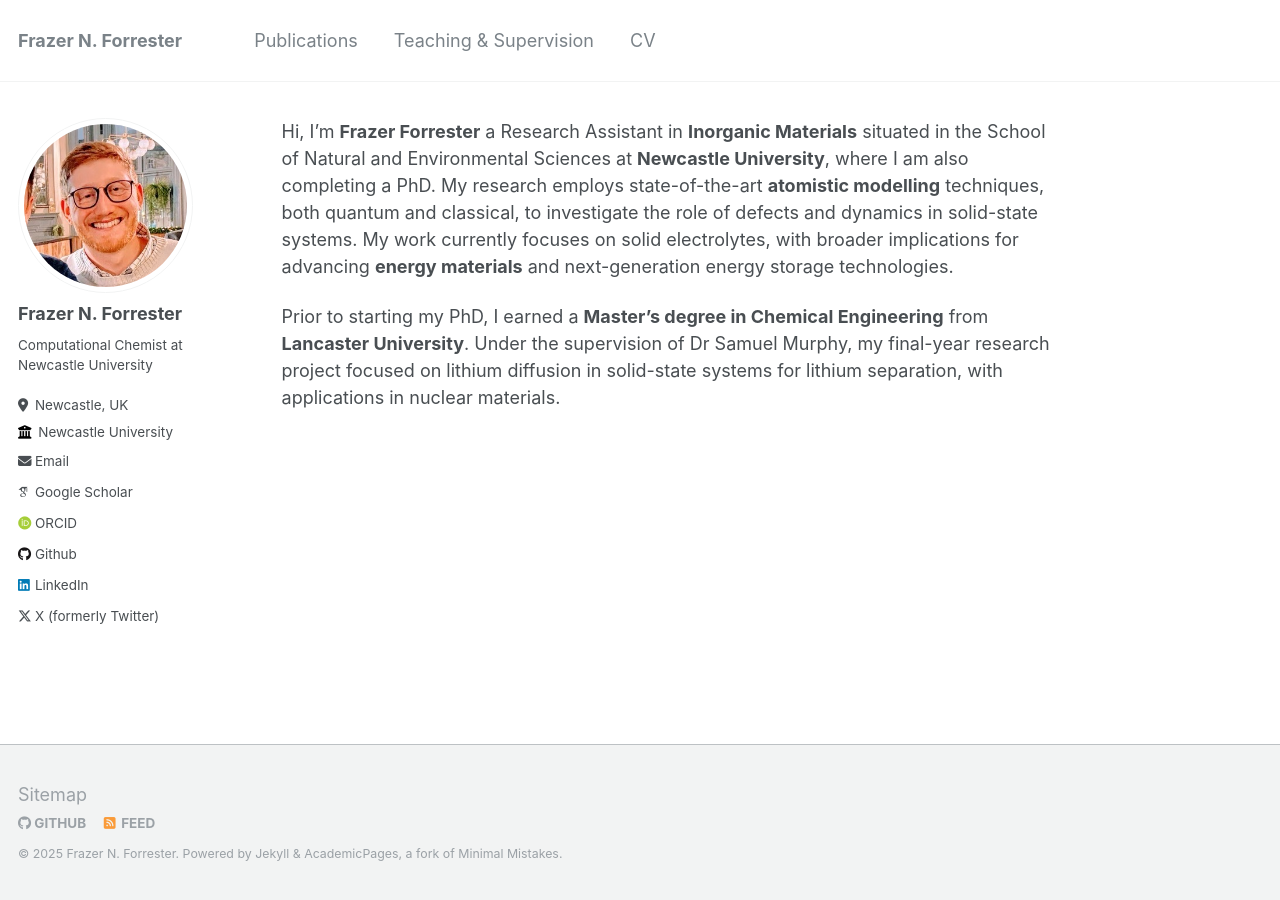
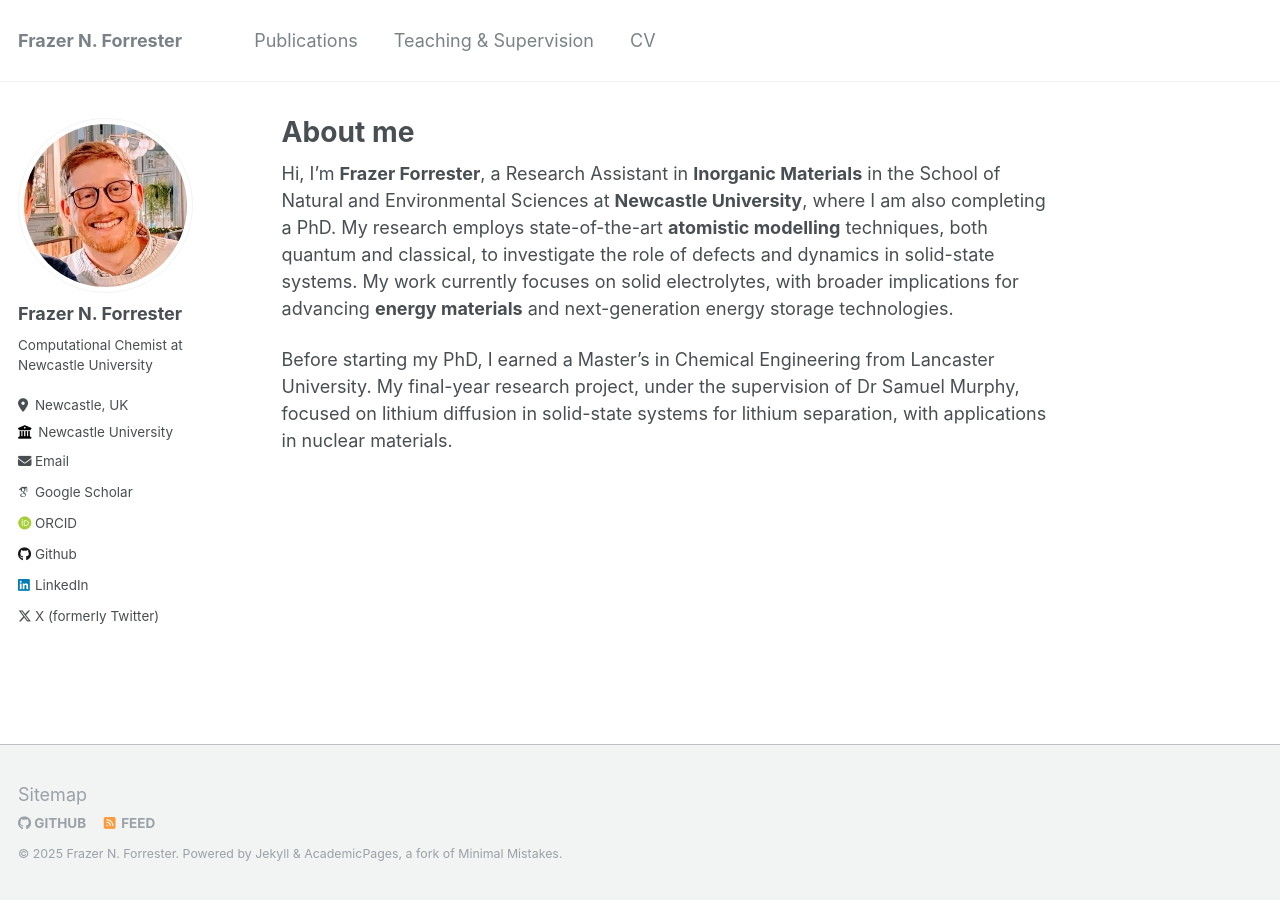
Before and after one commit to fforrester/fforrester.github.io, a Jekyll site: the page built from _pages/about.md, in a window 1280 px wide. Built offline with Jekyll 4.4.1, drawn with Linux system fonts in a browser that asks for light colours; some web fonts are replaced.

Commit message:
Update about.md

```diff
--- a/_pages/about.md
+++ b/_pages/about.md
@@ -1,6 +1,6 @@
 ---
 permalink: /
-#title: "Frazer N. Forrester" # Maybe delete this if the image renders well
+title: "About me" # Maybe delete this if the image renders well
 excerpt: "About me"
 author_profile: true
 redirect_from:
@@ -8,6 +8,6 @@ redirect_from:
   - /about.html
 ---
 
-Hi, I'm **Frazer Forrester** a Research Assistant in **Inorganic Materials** situated in the School of Natural and Environmental Sciences at **Newcastle University**, where I am also completing a PhD. My research employs state-of-the-art **atomistic modelling** techniques, both quantum and classical, to investigate the role of defects and dynamics in solid-state systems. My work currently focuses on solid electrolytes, with broader implications for advancing **energy materials** and next-generation energy storage technologies.
+Hi, I'm **Frazer Forrester**, a Research Assistant in **Inorganic Materials** in the School of Natural and Environmental Sciences at **Newcastle University**, where I am also completing a PhD. My research employs state-of-the-art **atomistic modelling** techniques, both quantum and classical, to investigate the role of defects and dynamics in solid-state systems. My work currently focuses on solid electrolytes, with broader implications for advancing **energy materials** and next-generation energy storage technologies.
 
-Prior to starting my PhD, I earned a **Master's degree in Chemical Engineering** from **Lancaster University**. Under the supervision of Dr Samuel Murphy, my final-year research project focused on lithium diffusion in solid-state systems for lithium separation, with applications in nuclear materials.
+Before starting my PhD, I earned a Master's in Chemical Engineering from Lancaster University. My final-year research project, under the supervision of Dr Samuel Murphy, focused on lithium diffusion in solid-state systems for lithium separation, with applications in nuclear materials.
```
